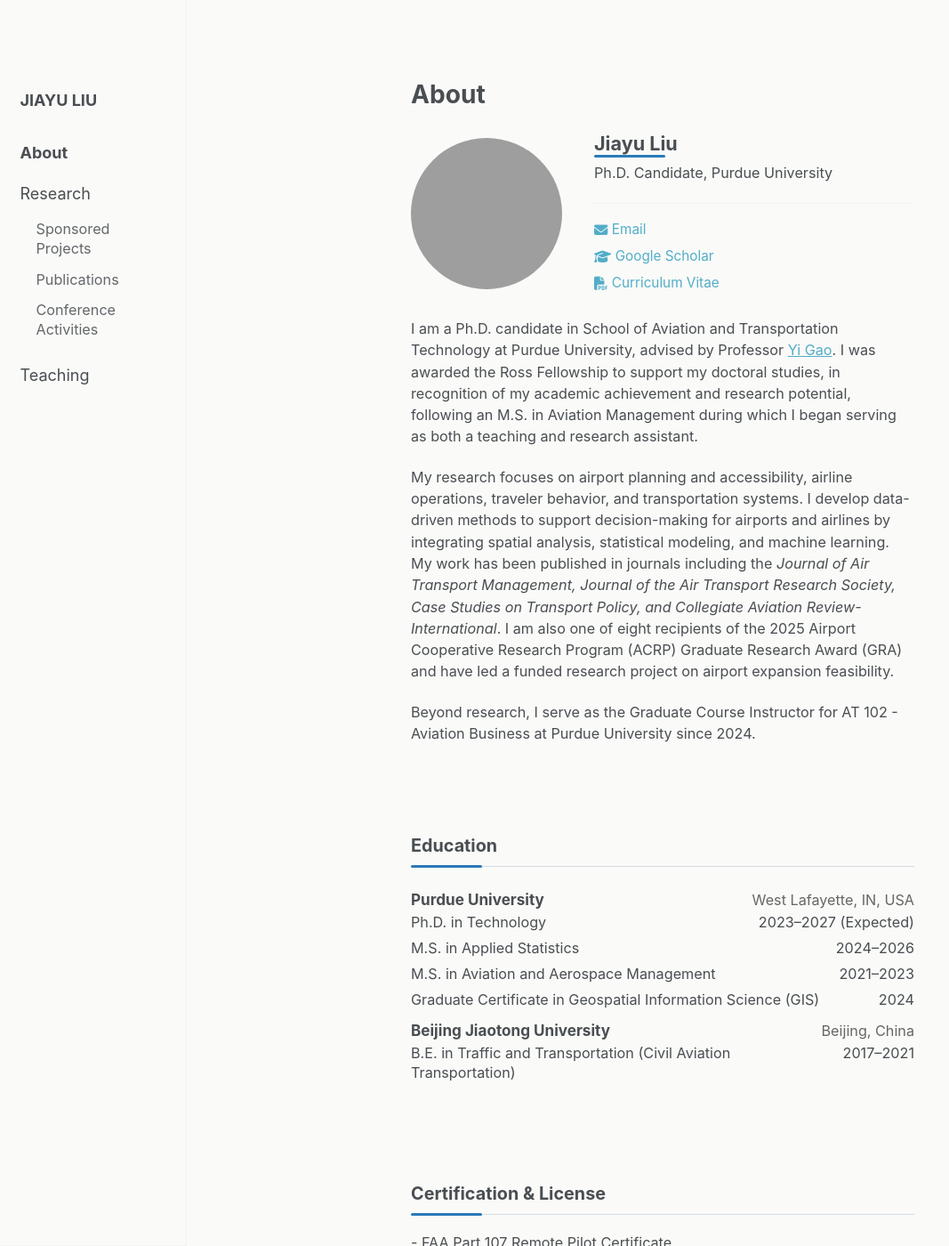
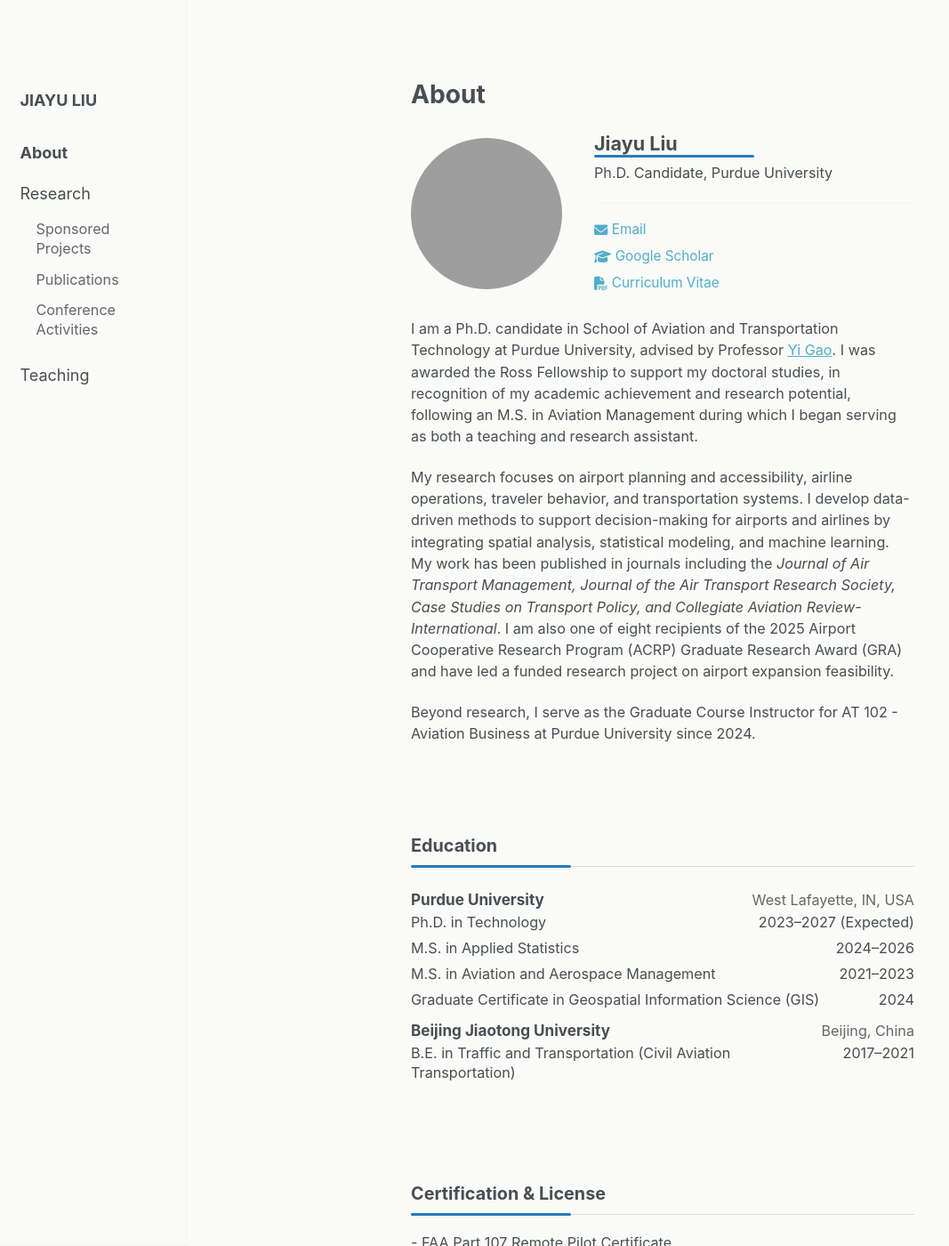
Before and after one commit to liu3309/liu3309.github.io, a Jekyll site: the page built from index.md, in a window 1280 px wide and 1400 px high. Shown: the whole window at 89% size, without its empty margins (0-1067 px from the left). Built offline with Jekyll 4.4.1, drawn with Linux system fonts in a browser that asks for light colours; a script that is not in the unit is left out.

Commit message:
Increase width of the element in main.scss

```diff
--- a/assets/css/main.scss
+++ b/assets/css/main.scss
@@ -273,7 +273,7 @@
   position: absolute;
   left: 0;
   bottom: -2px;
-  width: 80px;
+  width: 180px;
   height: 3px;
   background: #2a7ab9;
   border-radius: 2px;
```
